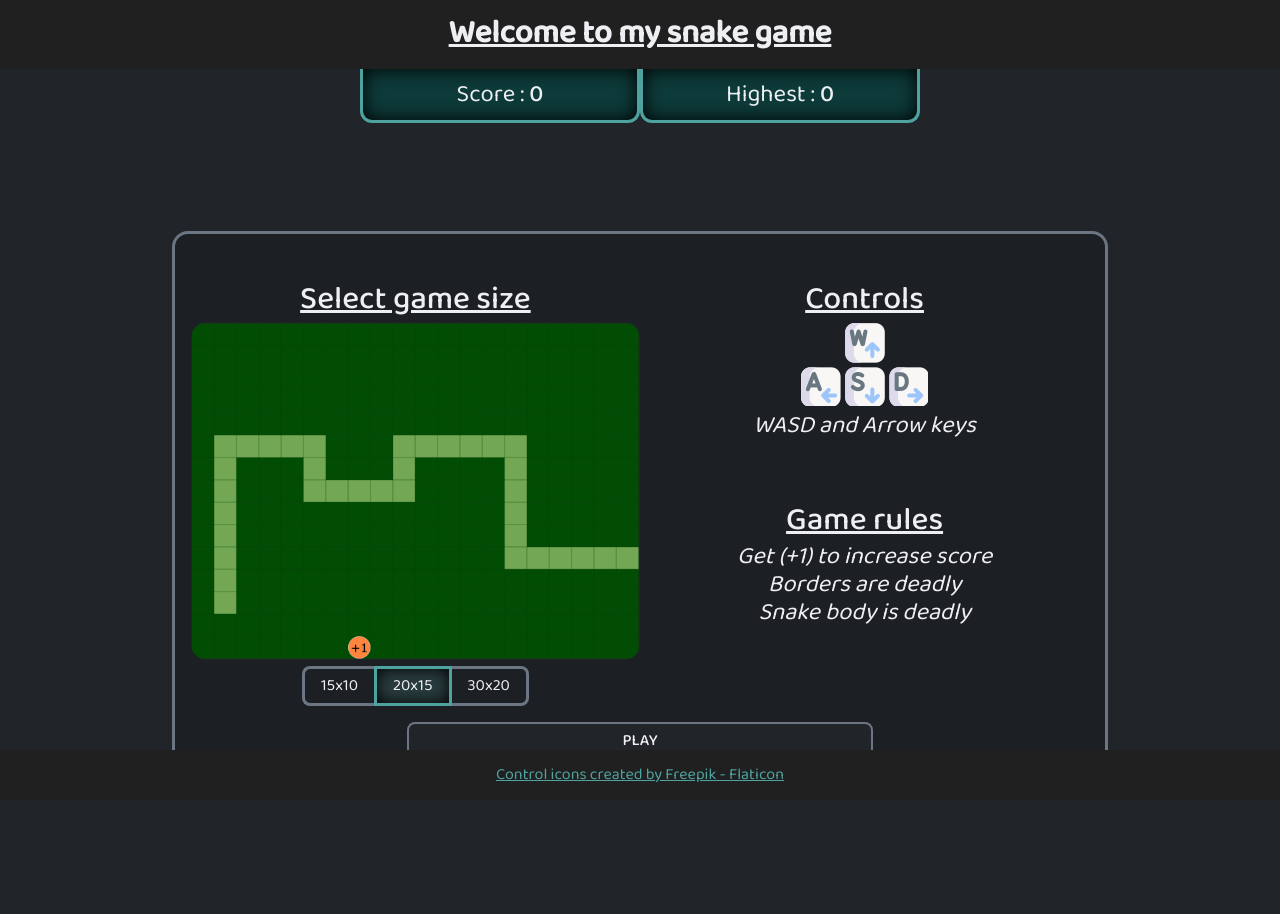
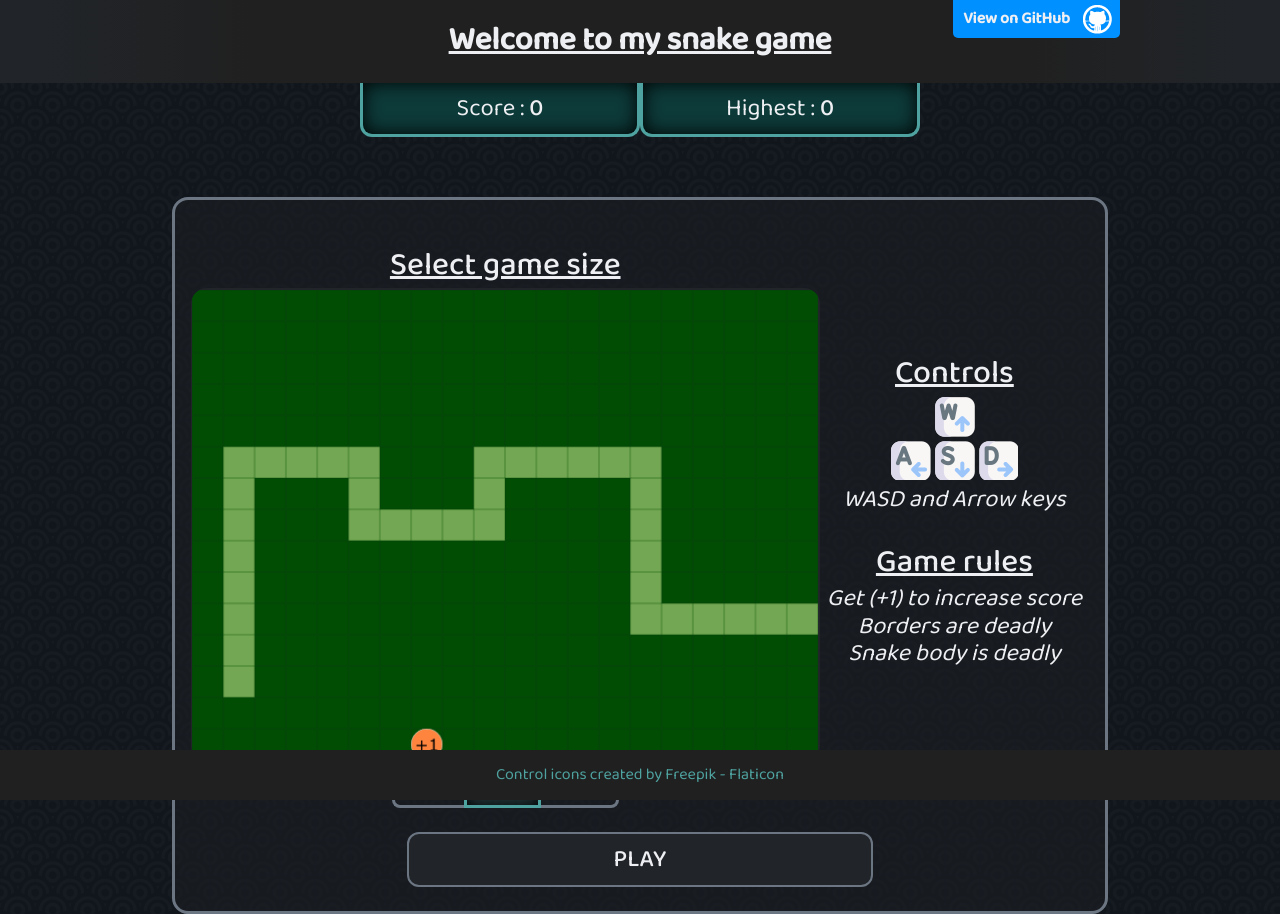
Before and after one commit to BOAScripts/SnakeGame-JS-Canvas, a plain HTML site: page index.html in a window 1280 px wide. Before the commit the page ends 800 px from the top, so only its background shows below. Drawn offline with Linux system fonts and the light colour scheme.

Commit message:
styles UPDATED

```diff
--- a/index.html
+++ b/index.html
@@ -12,6 +12,7 @@
 </head>
 <body>
    <header>
+      <a href="https://github.com/BOAScripts/SnakeGame-JS-Canvas" target= "_blank" id="ghBanner">View on GitHub</a>
       <h1>Welcome to my snake game</h1>
    </header>
    <div id="scores">
@@ -55,7 +56,7 @@
       </div>
    </main>
    <footer>
-      <a href="https://www.flaticon.com/free-icons/keyboard" title="keyboard icons">Control icons created by Freepik - Flaticon</a>
+      <a href="https://www.flaticon.com/free-icons/keyboard" target= "_blank" title="keyboard icons">Control icons created by Freepik - Flaticon</a>
    </footer>
    <script src="./src/script.js"></script>
 </body>
--- a/src/styles.css
+++ b/src/styles.css
@@ -3,7 +3,7 @@ Define colors theme
 */
 :root {
     --bg-color: rgba(32,32,32, 1);
-    --bg-lighter-color: rgb(28, 31, 36);
+    --bg-lighter-color: rgb(28, 31, 36, 0.60);
     --text-color: rgba(238,239,242, 1);
     --text-soft-color: rgba(238,239,241, 1);
     --text-strong-color: rgba(187,187,187, 1);
@@ -25,15 +25,15 @@ Define colors theme
 body {
     font-family: "Baloo 2", "Lucida Console", "Courier New", monospace;
     text-align: center;
-    background-color: var(--subtle-color);
+    background: url(./img/bg-motif.png);
     color: var(--text-color);
 }
+header{
+    background: linear-gradient(to left , var(--subtle-color), var(--bg-color)20%, var(--bg-color)80%, var(--subtle-color)100%);
+    padding:0.1em 0 0.1em 0;
+}
 h1 {
-    background-color: var(--bg-color);
-    margin: 0;
-    padding:0.5em 0.5em;
     text-decoration: underline;
-
 }
 
 button {
@@ -57,10 +57,11 @@ button:focus {
 
 a{
     color: var(--outline-color);
+    text-decoration: none;
 }
 a:hover {
     color: var(--special-color);
-    font-style: italic;
+    text-decoration: underline;
 }
 
 .hidden {
@@ -109,13 +110,24 @@ a:hover {
     font-style: italic;
 }
 
+#ghBanner {
+    display: block;
+    position: absolute;
+    padding: 10px 50px 10px 10px;
+    color: var(--text-color);
+    font-weight: 600;
+    border-radius: 0 0 5px 5px;
+    top: 0;
+    right: 10em;
+    background: url(./img/blacktocat-30_30.png) #0090ff no-repeat 95% 50%;
+}
 #wrapper {
     display: flex;
     flex-direction: column;
     align-items: center;
     margin: 0;
     padding: 0;
-    margin-top: 6rem;
+    margin-top: 3rem;
 }
 
 #startScreen {
@@ -128,15 +140,17 @@ a:hover {
     display: flex;
     flex-direction: row;
     justify-content:center;
+    align-items: center;
     margin: 1em 1em 0 1em;
 
 }
 #scLeft {
-    flex-basis: 50%;
+    flex-basis: 70%;
 }
 #scRight {
-    flex-basis: 50%;
+    flex-basis: 30%;
 }
+
 #gamePreview {
     width: auto;
     max-width: 100%;
@@ -147,7 +161,7 @@ a:hover {
     width: auto;
 }
 #gameRules {
-    margin: 4em 0;
+    margin: 2em 0;
 }
 
 #gameSize{
@@ -190,6 +204,8 @@ a:hover {
 
 #play {
     width: 50%;
+    font-size: 1.5em;
+    font-weight: 550;
     margin: 1em 0 1em 0;
 }
 
```
Also changed, not shown: src/img/bg-motif.png (added), src/img/blacktocat-30_30.png (added), 1 other file.
